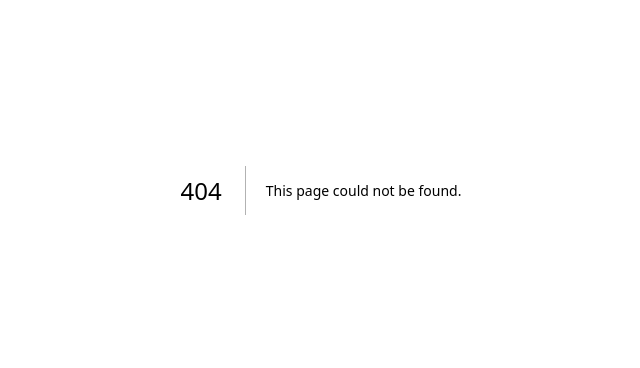
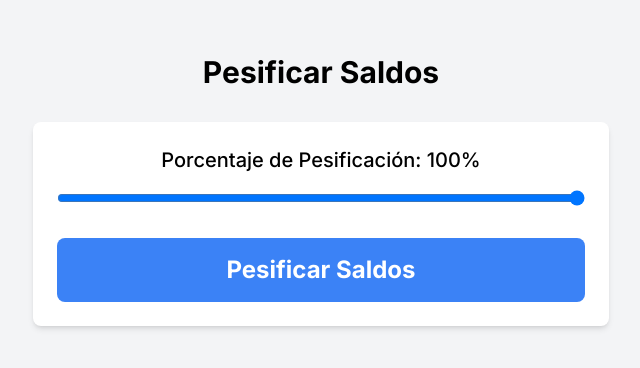
Before and after one commit to matekno/simulador-bolsa-jokra, a Next.js app: page /pesificar in a window 1280 px wide. Before the commit this address had no page. Shown: the part 210-578 px from the top of the page, without its empty margins (319-959 px from the left). Built offline with nearby package versions, Linux system fonts and the light colour scheme.

Commit message:
implementado pesificacion y ordenado del dropdown de instantes

```diff
--- /dev/null
+++ b/app/api/pesificar/route.js
@@ -0,0 +1,43 @@
+import { PrismaClient } from '@prisma/client';
+
+const prisma = new PrismaClient();
+
+export async function POST(req) {
+  const { porcentaje } = await req.json();
+
+  if (porcentaje < 0 || porcentaje > 100) {
+    return new Response(JSON.stringify({ error: 'Porcentaje inválido' }), {
+      status: 400,
+      headers: { 'Content-Type': 'application/json' },
+    });
+  }
+
+  try {
+    // Convertir porcentaje a decimal
+    const factor = porcentaje / 100;
+
+    // Obtener todos los equipos
+    const equipos = await prisma.equipo.findMany();
+
+    // Actualizar el saldo de cada equipo
+    const updatedEquipos = await Promise.all(
+      equipos.map((equipo) =>
+        prisma.equipo.update({
+          where: { id: equipo.id },
+          data: { saldo: equipo.saldo * factor },
+        })
+      )
+    );
+
+    return new Response(JSON.stringify({ message: 'Saldos pesificados con éxito', equipos: updatedEquipos }), {
+      status: 200,
+      headers: { 'Content-Type': 'application/json' },
+    });
+  } catch (error) {
+    console.error('Error al pesificar los saldos:', error);
+    return new Response(JSON.stringify({ error: 'Error al pesificar los saldos' }), {
+      status: 500,
+      headers: { 'Content-Type': 'application/json' },
+    });
+  }
+}
--- /dev/null
+++ b/app/pesificar/page.js
@@ -0,0 +1,63 @@
+'use client';
+
+import React, { useState } from 'react';
+
+const Pesificar = () => {
+  const [porcentaje, setPorcentaje] = useState(100);
+  const [mensaje, setMensaje] = useState('');
+  const [isLoading, setIsLoading] = useState(false);
+
+  const handlePesificar = async () => {
+    setIsLoading(true);
+    try {
+      const res = await fetch('/api/pesificar', {
+        method: 'POST',
+        headers: {
+          'Content-Type': 'application/json',
+        },
+        body: JSON.stringify({ porcentaje }),
+      });
+
+      const data = await res.json();
+      if (res.ok) {
+        setMensaje(`Saldos pesificados con éxito a ${porcentaje}%`);
+      } else {
+        setMensaje(data.error || 'Error al pesificar los saldos');
+      }
+    } catch (error) {
+      setMensaje('Error al pesificar los saldos');
+    } finally {
+      setIsLoading(false);
+    }
+  };
+
+  return (
+    <div className="min-h-screen flex flex-col items-center justify-center bg-gray-100 p-4">
+      <h1 className="text-3xl font-bold mb-8">Pesificar Saldos</h1>
+      <div className="w-full max-w-xl bg-white rounded-lg shadow-md p-6 flex flex-col items-center">
+        <label className="text-xl font-medium mb-4">Porcentaje de Pesificación: {porcentaje}%</label>
+        <input
+          type="range"
+          min="0"
+          max="100"
+          value={porcentaje}
+          onChange={(e) => setPorcentaje(e.target.value)}
+          className="w-full mb-8"
+        />
+        <button
+          onClick={handlePesificar}
+          className="w-full py-4 bg-blue-500 text-white text-2xl font-bold rounded-lg hover:bg-blue-600 focus:outline-none focus:ring-4 focus:ring-blue-300"
+        >
+          {isLoading ? 'Pesificando...' : 'Pesificar Saldos'}
+        </button>
+      </div>
+      {mensaje && (
+        <div className="mt-8 p-4 bg-green-100 border border-green-500 text-green-700 rounded-lg">
+          {mensaje}
+        </div>
+      )}
+    </div>
+  );
+};
+
+export default Pesificar;
```
Also changed, not shown: app/admin/components/InstanteUpdater.js (+4 -7 lines).
